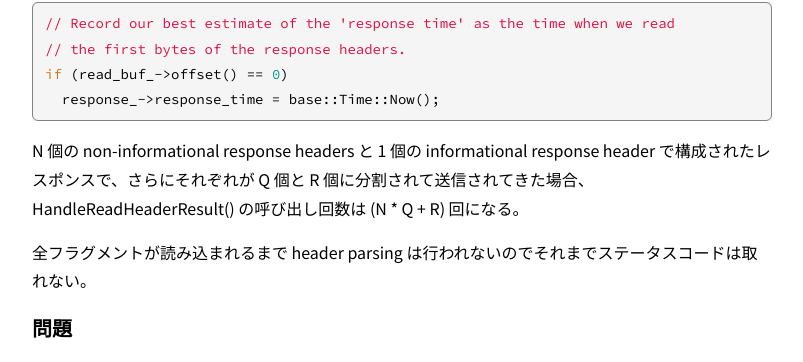
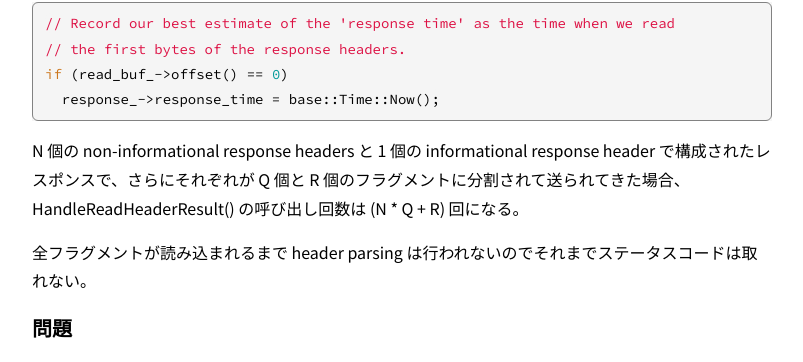
Before and after one commit to nhiroki/nhiroki.github.io, a Jekyll site: the page built from _posts/2020-11-16-chromium-http-stream-parser.md, in a window 1280 px wide and 900 px high, scrolled down 1585 px. Shown: the part 122-484 px from the top of the window, without its empty margins (238-1041 px from the left). Built offline with Jekyll 4.4.1, drawn with Linux system fonts in a browser that asks for light colours; comment, search, counter and statistics services are not loaded.

Commit message:
Editorial fix

````diff
--- a/_posts/2020-11-16-chromium-http-stream-parser.md
+++ b/_posts/2020-11-16-chromium-http-stream-parser.md
@@ -55,7 +55,7 @@ if (read_buf_->offset() == 0)
   response_->response_time = base::Time::Now();
 ```
 
-N 個の non-informational response headers と 1 個の informational response header で構成されたレスポンスで、さらにそれぞれが Q 個と R 個に分割されて送信されてきた場合、HandleReadHeaderResult() の呼び出し回数は (N * Q + R) 回になる。
+N 個の non-informational response headers と 1 個の informational response header で構成されたレスポンスで、さらにそれぞれが Q 個と R 個のフラグメントに分割されて送られてきた場合、HandleReadHeaderResult() の呼び出し回数は (N * Q + R) 回になる。
 
 全フラグメントが読み込まれるまで header parsing は行われないのでそれまでステータスコードは取れない。
 
````
